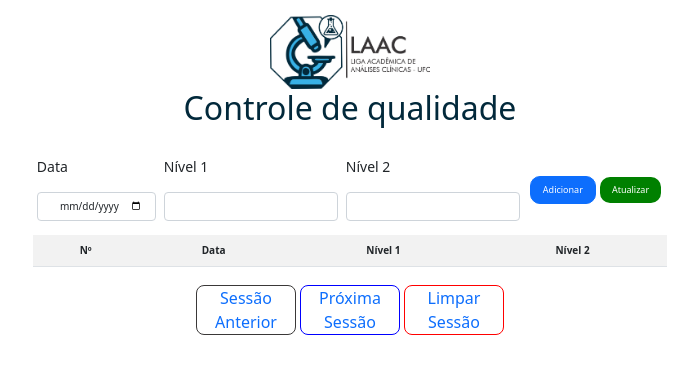
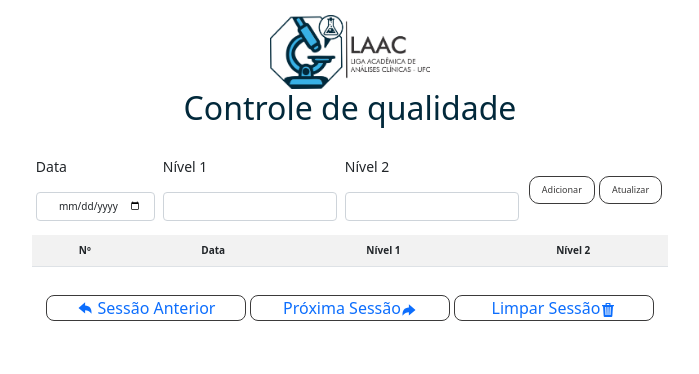
Before and after one commit to adrianomonteiroweb/westgard-system, a React (Create React App) app: page /batch-record in a window 1280 px wide. Shown: the top 374 px of the page, without its empty margins (290-989 px from the left). Built offline with nearby package versions, Linux system fonts and the light colour scheme.

Commit message:
new: linkComponent implemented

```diff
--- a/src/components/links/LinkComponent.js
+++ b/src/components/links/LinkComponent.js
@@ -3,9 +3,11 @@ import { Link } from "react-router-dom";
 
 import "bootstrap/dist/css/bootstrap.min.css";
 
-function LinkComponent({ link: [Icon, to, id, iconClass, text] }) {
+function LinkComponent({ link: [Icon, to, id, iconClass, text, func] }) {
   return (
-    <Link to={to} id={id}>{<Icon className={`${iconClass}`} />}{`${text}`}</Link>
+    iconClass === "back-session"
+      ? <Link to={to} id={id} onClick={func}>{<Icon className={`${iconClass}`} />}{`${text}`}</Link>
+      : <Link to={to} id={id} onClick={func}>{`${text}`}{<Icon className={`${iconClass}`} />}</Link>
   );
 }
 
--- a/src/pages/AnaliticSystemPage/AnaliticSystemPage.js
+++ b/src/pages/AnaliticSystemPage/AnaliticSystemPage.js
@@ -1,5 +1,6 @@
 import { useContext } from "react";
 import { Link } from "react-router-dom";
+import { IoArrowRedoSharp, IoTrashSharp } from "react-icons/io5";
 
 import IsContext from "../../context/IsContext";
 
@@ -7,6 +8,7 @@ import { initialStage1 } from "../../context/initialGlobalState";
 import InputComponent from "../../components/forms/inputs/InputComponent";
 
 import "./analiticSystemPage.css";
+import LinkComponent from "../../components/links/LinkComponent";
 
 function AnaliticSystemPage() {
   const { stage1, setStage1 } = useContext(IsContext);
@@ -29,8 +31,9 @@ function AnaliticSystemPage() {
       {/* period input */}
       <InputComponent input={["date", "period", stage1.period, "Período", setStage1Func, "period"]} />
       {/* link */}
-      <Link to="/batch-record" id="next-button" onClick={() => stage1Persist()}>Próxima Sessão</Link>
-      <Link id="clear-button" onClick={() => setStage1(initialStage1)}>Limpar Sessão</Link>
+      <LinkComponent link={[IoArrowRedoSharp, "/batch-record", "next-button", "next-session", "Próxima Sessão", () => stage1Persist()]} />
+      <LinkComponent link={[IoTrashSharp, "", "clear-button", "clear-session", "Limpar Sessão", () =>
+        setStage1(initialStage1)]} />
     </div>
   );
 }
--- a/src/pages/AnaliticSystemPage/analiticSystemPage.css
+++ b/src/pages/AnaliticSystemPage/analiticSystemPage.css
@@ -12,22 +12,13 @@
     text-align: center;
 }
 
-.analiticSystem-div #next-button {
-    background-color: transparent;
-    border: 1px solid blue;
-    border-radius: 8px;
-    color: blue;
-    text-align: center;
-    text-decoration: none;
-    position: relative;
-    top: 10px;
-}
-
+.analiticSystem-div #next-button,
 .analiticSystem-div #clear-button {
     background-color: transparent;
-    border: 1px solid red;
+    border: 1px solid #3b3a3a;
     border-radius: 8px;
-    color: red;
+    color: #3b3a3a;
+    margin: 2px;
     text-align: center;
     text-decoration: none;
     position: relative;
--- a/src/pages/BatchRecordPage/BatchRecordPage.js
+++ b/src/pages/BatchRecordPage/BatchRecordPage.js
@@ -1,6 +1,6 @@
-import { useContext, useEffect, useState } from "react";
-import { Link } from "react-router-dom";
+import { useContext, useEffect,} from "react";
 import { Button, Table } from "react-bootstrap";
+import { IoArrowUndoSharp, IoArrowRedoSharp, IoTrashSharp } from "react-icons/io5";
 
 import InputComponent from "../../components/forms/inputs/InputComponent";
 import { initialStage3 } from "../../context/initialGlobalState";
@@ -8,6 +8,7 @@ import IsContext from "../../context/IsContext";
 import { emptyInputs, getValuesOfInputs, persistDataOnLocalStorage, setValuesOfInputs } from "../../utils/functions/";
 
 import "./batchRecordPage.css";
+import LinkComponent from "../../components/links/LinkComponent";
 
 function BatchRecordPage() {
   const { stage3, setStage3 } = useContext(IsContext);
@@ -135,12 +136,12 @@ function BatchRecordPage() {
       </Table>
       <div className="links-div">
         {/* link */}
-        <Link to="/" id="back-button" className="link">Sessão Anterior</Link>
-        <Link to="/batch-registration" id="next-button"  className="link">Próxima Sessão</Link>
-        <Link id="clear-button"  className="link" onClick={() => {
+        <LinkComponent link={[IoArrowUndoSharp, "/", "back-button", "back-session", "Sessão Anterior"]} />
+        <LinkComponent link={[IoArrowRedoSharp, "/batch-registration", "next-button", "next-session", "Próxima Sessão"]} />
+        <LinkComponent link={[IoTrashSharp, "", "clear-button", "clear-session", "Limpar Sessão", () => {
           setStage3(initialStage3);
           persistDataOnLocalStorage("stage3", initialStage3);
-        }}>Limpar Sessão</Link>
+        }]} />
       </div>
     </div>
   );
--- a/src/pages/BatchRecordPage/batchRecordPage.css
+++ b/src/pages/BatchRecordPage/batchRecordPage.css
@@ -20,9 +20,24 @@
     top: 15px;
 }
 
+.batch-record-div .register-button {
+    background-color: transparent;
+    border: 1px solid #3b3a3a;
+    color: #3b3a3a;
+}
+
 .batch-record-div .update-button {
-    background-color: green;
-    border: 0;
+    background-color: transparent;
+    border: 1px solid #3b3a3a;
+    color: #3b3a3a;
+}
+
+.update-button:hover {
+    background-color: rgba(14, 196, 14, 0.603);
+}
+
+.register-button:hover {
+    background-color: rgba(0, 0, 255, 0.596);
 }
 
 .links-div {
@@ -111,3 +126,30 @@ table th, td {
     font-size: 10px;
     text-align: center;
 }
+
+.links-div #back-button, .links-div #next-button, .links-div #clear-button {
+    border: 1px solid #3b3a3a;
+    border-radius: 8px;
+    background-color: transparent;
+    margin: 2px;
+    text-align: center;
+    text-decoration: none;
+    position: relative;
+    top: 10px;
+    width: 200px;
+}
+
+#back-button:hover {
+    background-color: rgba(0, 0, 0, 0.582);
+    color: aliceblue;
+}
+
+#next-button:hover {
+    background-color: rgba(0, 0, 255, 0.568);
+    color: aliceblue;
+}
+
+#clear-button:hover {
+    background-color: rgba(255, 0, 0, 0.596);
+    color: aliceblue;
+}
--- a/src/pages/BatchRegistrationPage/BatchRegistrationPage.js
+++ b/src/pages/BatchRegistrationPage/BatchRegistrationPage.js
@@ -1,11 +1,12 @@
 import { useContext, useEffect } from "react";
-import { Link } from "react-router-dom";
+import { IoArrowUndoSharp, IoArrowRedoSharp, IoTrashSharp } from "react-icons/io5";
 
 import IsContext from "../../context/IsContext";
 import NilvelsComponent from "./nivelsComponent/NivelsComponent";
 
 import "./batchRegistrationPage.css";
 import { initialStage2 } from "../../context/initialGlobalState";
+import LinkComponent from "../../components/links/LinkComponent";
 
 function BatchRegistrationPage() {
   const { stage2, setStage2 } = useContext(IsContext);
@@ -43,9 +44,9 @@ function BatchRegistrationPage() {
         <NilvelsComponent nivel={ ["nivel2", "Nível 2", stage2, setStage2] } />
       </div>
       {/* link */}
-      <Link to="/batch-record" id="back-button">Sessão Anterior</Link>
-      <Link to="/chart" id="next-button" onClick={() => localStorage.setItem("stage2", JSON.stringify(stage2))}>Próxima Sessão</Link>
-      <Link id="clear-button" onClick={() => setStage2(initialStage2)}>Limpar Sessão</Link>
+      <LinkComponent link={[IoArrowUndoSharp, "/batch-record", "back-button", "back-session", "Sessão Anterior"]} />
+      <LinkComponent link={[IoArrowRedoSharp, "/chart", "next-button", "next-session", "Próxima Sessão", () => localStorage.setItem("stage2", JSON.stringify(stage2))]} />
+      <LinkComponent link={[IoTrashSharp, "", "clear-button", "clear-session", "Limpar Sessão", () => setStage2(initialStage2)]} />
     </div>
   );
 }
--- a/src/pages/ChartPage/ChartPage.js
+++ b/src/pages/ChartPage/ChartPage.js
@@ -1,5 +1,4 @@
 import { Chart } from "react-google-charts";
-import { Link } from "react-router-dom";
 import { IoArrowUndoSharp, IoStorefrontSharp } from "react-icons/io5";
 
 import "./chartPage.css";
```
